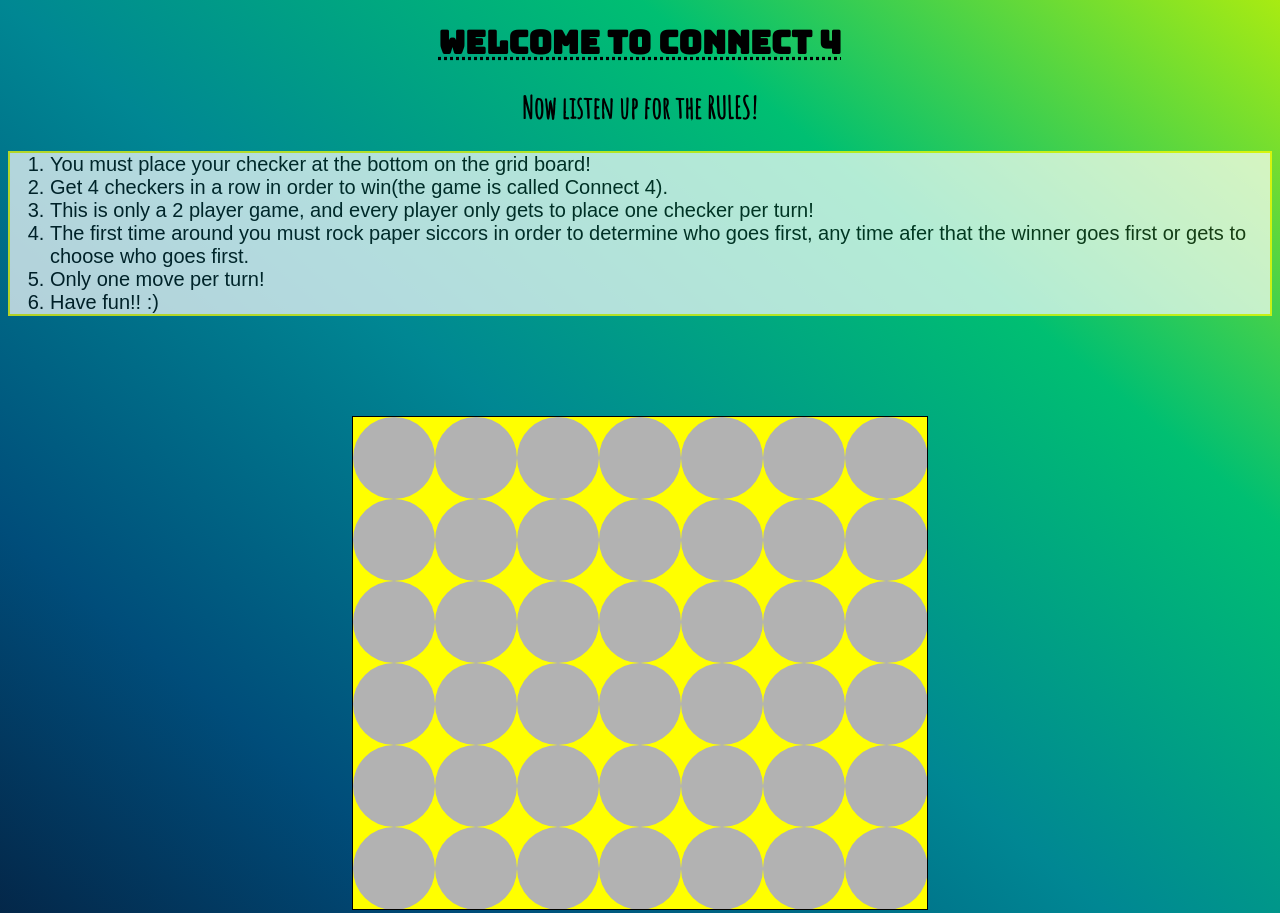
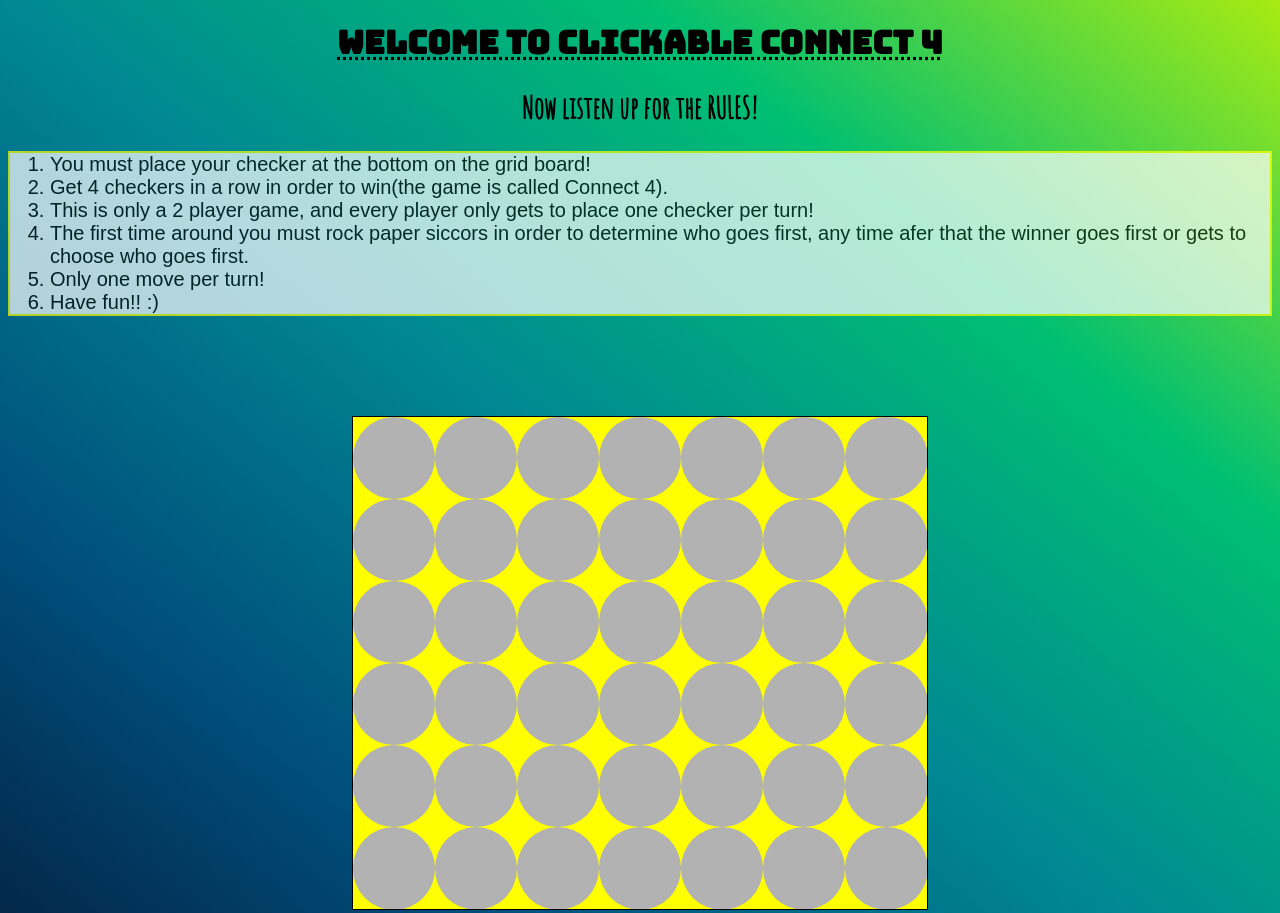
Before and after one commit to cealicea171/connect4, a plain HTML site: page index.html in a window 1280 px wide. Shown: the top 913 px of the page. Drawn offline with Linux system fonts and the light colour scheme.

Commit message:
changed title to clickable

```diff
--- a/index.html
+++ b/index.html
@@ -11,7 +11,7 @@
 </head>
 
 <body>
-  <h1>Welcome to Connect 4</h1>
+  <h1>Welcome to Clickable Connect 4</h1>
   <section>
     <h2>Now listen up for the RULES!</h2>
       <ol>
```
